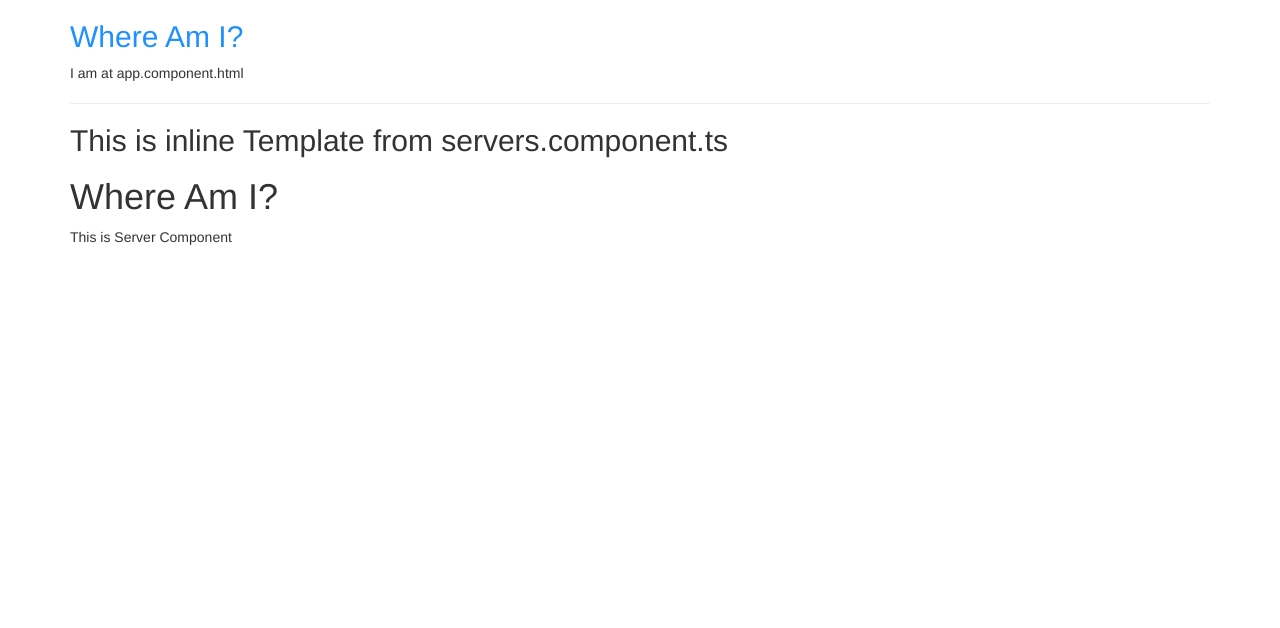
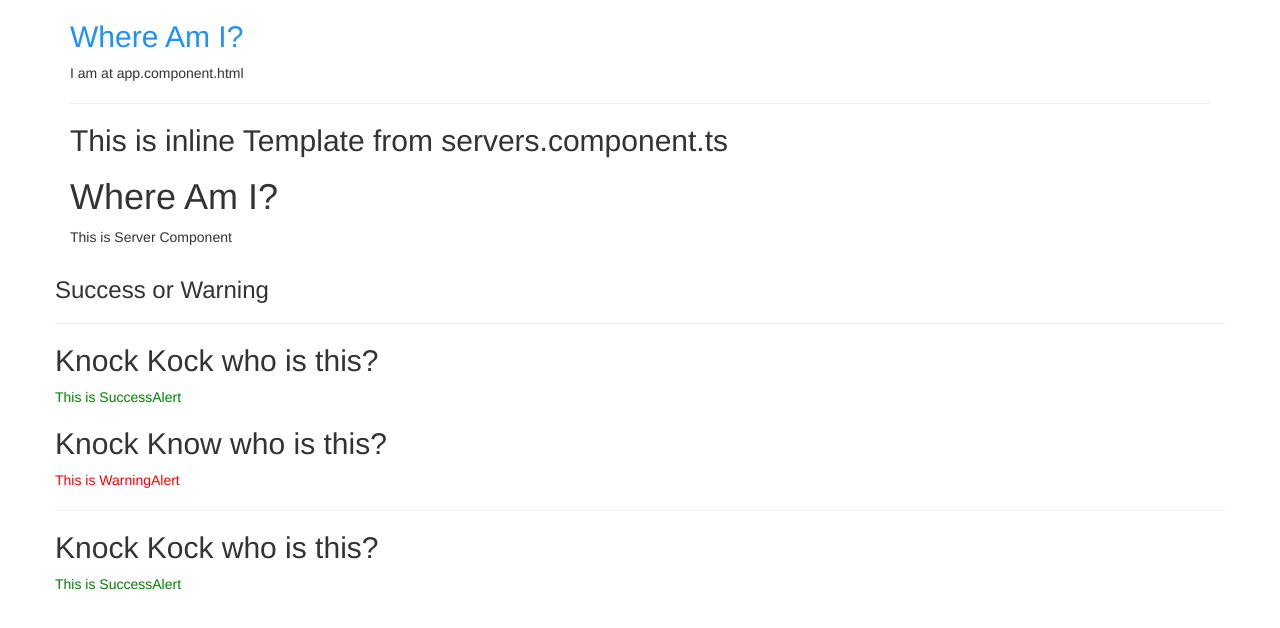
Before and after one commit to Bi-Mars/Angular10, an Angular app in the folder my-first-app/: page / in a window 1280 px wide. Shown: the top 628 px of the page. Built offline with nearby package versions, Linux system fonts and the light colour scheme.

Commit message:
Added more components for success and alert warnings

```diff
--- /dev/null
+++ b/my-first-app/src/app/SuccessAlert/successAlert.component.html
@@ -0,0 +1,3 @@
+<hr />
+<h2>Knock Kock who is this?</h2>
+<p>This is SuccessAlert</p>
--- /dev/null
+++ b/my-first-app/src/app/SuccessAlert/successAlert.component.ts
@@ -0,0 +1,16 @@
+//import
+import { Component } from '@angular/core'
+
+//Component
+@Component({
+    selector: "[app-successAlert]",
+    templateUrl: "./successAlert.component.html",
+    styles: [`
+        p{
+            color: green;
+        }
+    `]
+})
+
+//export
+export class SuccessAlertComponent{}
--- a/my-first-app/src/app/app.component.html
+++ b/my-first-app/src/app/app.component.html
@@ -10,3 +10,13 @@
     </div>
   </div>
 </div>
+
+<div class="container">
+  <div class="row">
+    <div class="col-s-6">
+      <h3>Success or Warning</h3>
+      <div app-successAlert></div>
+      <app-warningAlert></app-warningAlert>
+    </div>
+  </div>
+</div>
--- /dev/null
+++ b/my-first-app/src/app/warningAlert/warningAlert.component.css
@@ -0,0 +1,3 @@
+p{
+    color: red;
+}
--- /dev/null
+++ b/my-first-app/src/app/warningAlert/warningAlert.component.html
@@ -0,0 +1,4 @@
+<h2>Knock Know who is this?</h2>
+<p>This is WarningAlert</p>
+
+<div app-successAlert></div>
```
Also changed, not shown: my-first-app/src/app/app.module.ts (+7 -3 lines), my-first-app/src/app/warningAlert/warningAlert.component.ts (added, +12 -0 lines).
